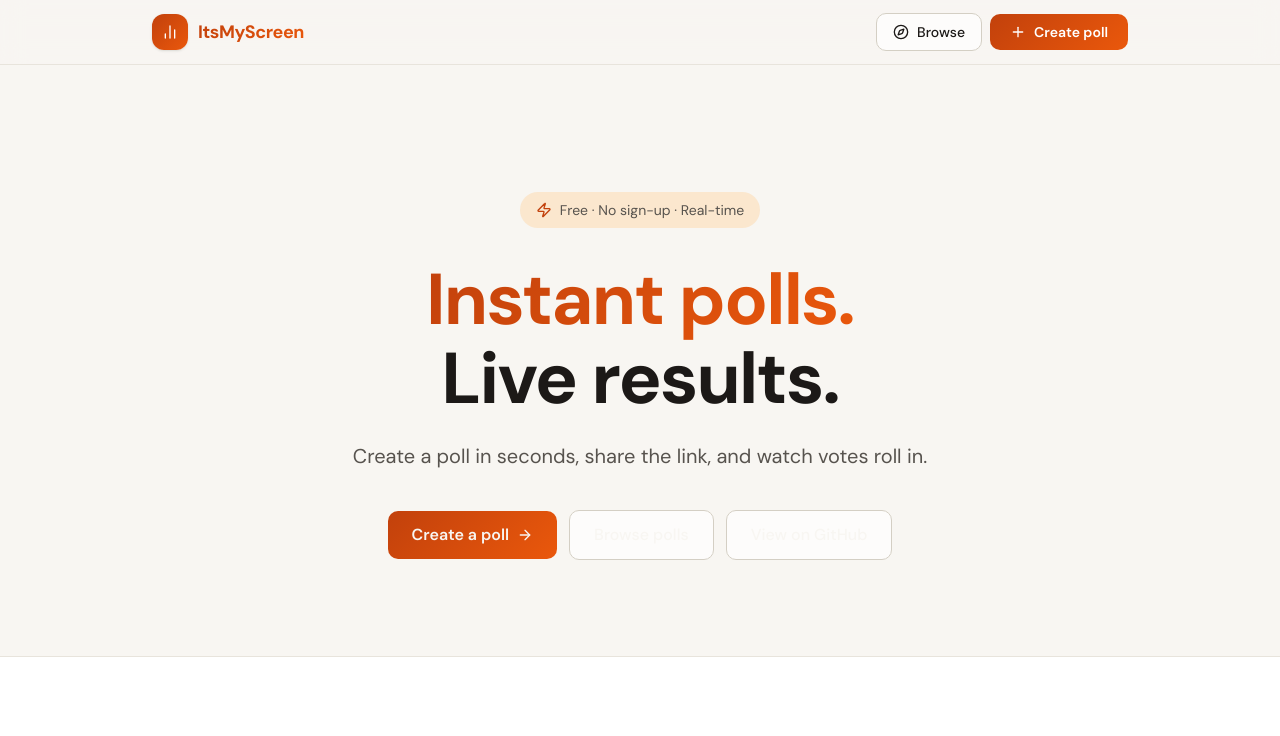
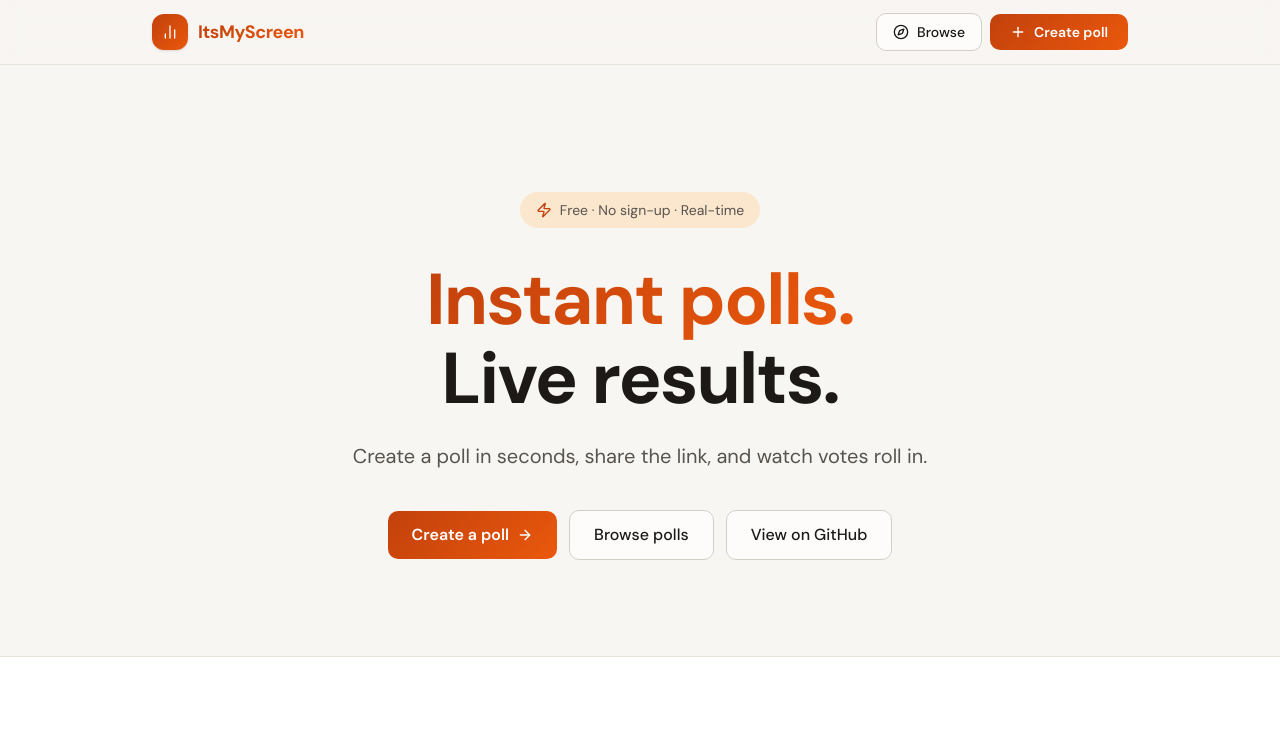
Before and after one commit to SriramDivi1/ItsMyScreen, a Next.js app: page / in a window 1280 px wide. Shown: the top 736 px of the page. Built offline with nearby package versions, Linux system fonts and the light colour scheme; no server answers; the database is empty.

Commit message:
Fix invisible button text: replace text-base with text-[1rem]

```diff
--- a/app/page.tsx
+++ b/app/page.tsx
@@ -72,13 +72,13 @@ export default function Home() {
           </p>
 
           <div className="animate-fade-in-up stagger-3 flex flex-col sm:flex-row items-center justify-center gap-3">
-            <Link href="/create" className="btn-primary text-base w-full sm:w-auto">
+            <Link href="/create" className="btn-primary text-[1rem] w-full sm:w-auto">
               <span>Create a poll</span>
               <ArrowRight className="w-4 h-4" />
             </Link>
             <Link
               href="/polls"
-              className="btn-secondary text-base w-full sm:w-auto"
+              className="btn-secondary text-[1rem] w-full sm:w-auto"
             >
               Browse polls
             </Link>
@@ -86,7 +86,7 @@ export default function Home() {
               href="https://github.com/SriramDivi1/ItsMyScreen"
               target="_blank"
               rel="noopener noreferrer"
-              className="btn-secondary text-base w-full sm:w-auto"
+              className="btn-secondary text-[1rem] w-full sm:w-auto"
               aria-label="View on GitHub"
             >
               View on GitHub
```
